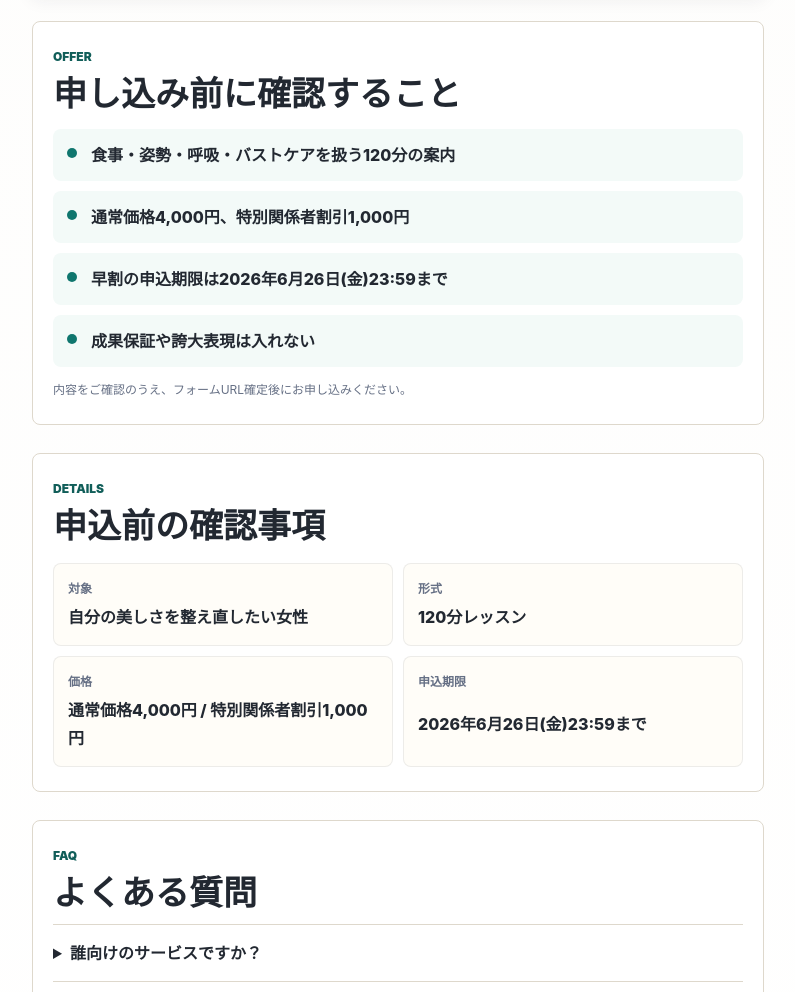
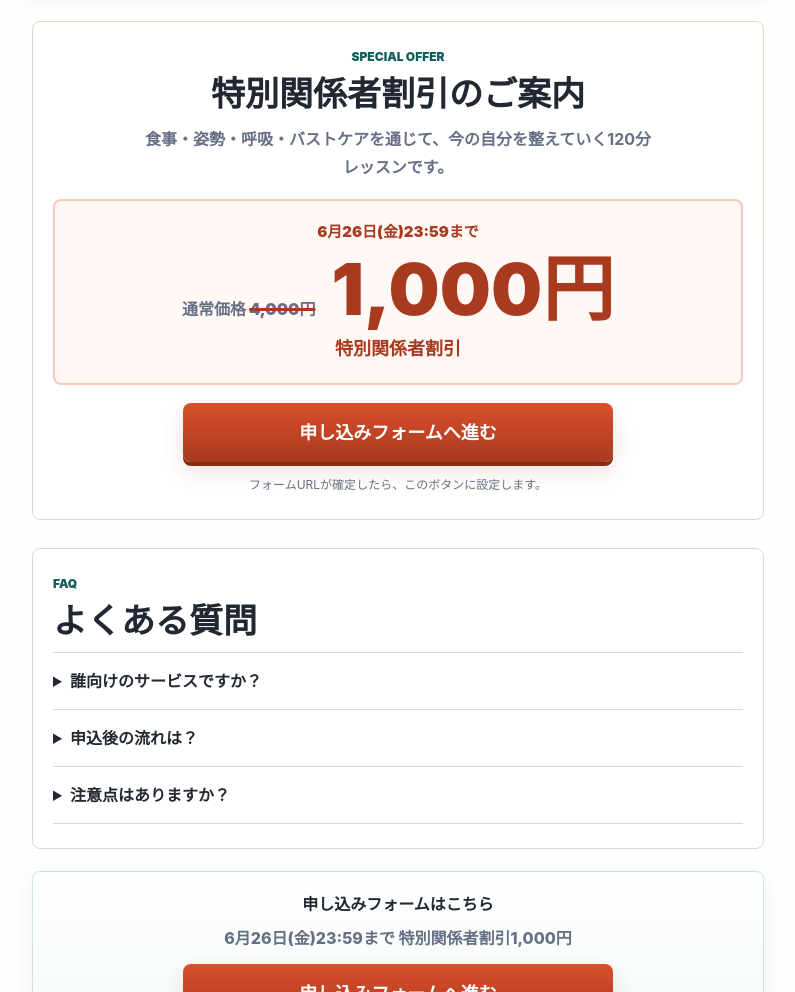
Before and after one commit to manga-lp-pages/manga-lp-pages.github.io, a plain HTML site: page again/index.html in a window 1280 px wide. Shown: the part 7780-8772 px from the top of the page, without its empty margins (242-1037 px from the left). Drawn offline with Linux system fonts and the light colour scheme.

Commit message:
Emphasize early discount offer

```diff
--- a/again/index.html
+++ b/again/index.html
@@ -40,39 +40,20 @@
       <img src="assets/manga/12.png" width="1600" height="2400" alt="漫画本編 12ページ目" loading="lazy" decoding="async">
     </section>
 
-    <section class="section-card" aria-labelledby="offer-title">
-      <p class="section-label">Offer</p>
-      <h2 id="offer-title">申し込み前に確認すること</h2>
-      <ul class="plain-list">
-        <li>食事・姿勢・呼吸・バストケアを扱う120分の案内</li>
-        <li>通常価格4,000円、特別関係者割引1,000円</li>
-        <li>早割の申込期限は2026年6月26日(金)23:59まで</li>
-        <li>成果保証や誇大表現は入れない</li>
-      </ul>
-      <p class="notice">内容をご確認のうえ、フォームURL確定後にお申し込みください。</p>
-    </section>
-
-    <section class="section-card" aria-labelledby="details-title">
-      <p class="section-label">Details</p>
-      <h2 id="details-title">申込前の確認事項</h2>
-      <dl class="details-grid">
-        <div>
-          <dt>対象</dt>
-          <dd>自分の美しさを整え直したい女性</dd>
-        </div>
-        <div>
-          <dt>形式</dt>
-          <dd>120分レッスン</dd>
-        </div>
-        <div>
-          <dt>価格</dt>
-          <dd>通常価格4,000円 / 特別関係者割引1,000円</dd>
-        </div>
-        <div>
-          <dt>申込期限</dt>
-          <dd>2026年6月26日(金)23:59まで</dd>
-        </div>
-      </dl>
+    <section class="section-card offer-card" aria-labelledby="offer-title">
+      <p class="section-label">Special Offer</p>
+      <h2 id="offer-title">特別関係者割引のご案内</h2>
+      <p class="offer-copy">食事・姿勢・呼吸・バストケアを通じて、今の自分を整えていく120分レッスンです。</p>
+      <div class="price-card" aria-label="価格">
+        <p class="price-label">6月26日(金)23:59まで</p>
+        <p class="price-row">
+          <span class="regular-price">通常価格 <span>4,000円</span></span>
+          <span class="special-price">1,000円</span>
+        </p>
+        <p class="price-note">特別関係者割引</p>
+      </div>
+      <a class="cta-button" href="#" aria-disabled="true">申し込みフォームへ進む</a>
+      <p class="notice">フォームURLが確定したら、このボタンに設定します。</p>
     </section>
 
     <section class="section-card faq" aria-labelledby="faq-title">
--- a/again/style.css
+++ b/again/style.css
@@ -209,6 +209,67 @@ h2 {
   background: var(--accent);
 }
 
+.offer-card {
+  text-align: center;
+}
+
+.offer-copy {
+  margin: 0 auto 16px;
+  max-width: 32em;
+  color: var(--muted);
+  font-weight: 700;
+}
+
+.price-card {
+  margin: 18px auto 18px;
+  padding: 18px;
+  border: 2px solid rgba(217, 79, 43, 0.28);
+  border-radius: 8px;
+  background: #fff8f4;
+}
+
+.price-label {
+  margin: 0 0 8px;
+  color: var(--cta-dark);
+  font-size: 15px;
+  font-weight: 900;
+}
+
+.price-row {
+  display: flex;
+  flex-wrap: wrap;
+  align-items: baseline;
+  justify-content: center;
+  gap: 8px 16px;
+  margin: 0;
+}
+
+.regular-price {
+  color: var(--muted);
+  font-size: 16px;
+  font-weight: 900;
+}
+
+.regular-price span {
+  text-decoration: line-through;
+  text-decoration-color: var(--cta-dark);
+  text-decoration-thickness: 3px;
+}
+
+.special-price {
+  color: var(--cta-dark);
+  font-size: clamp(42px, 13vw, 72px);
+  font-weight: 900;
+  line-height: 1;
+}
+
+.price-note {
+  margin: 8px 0 0;
+  color: var(--cta-dark);
+  font-size: 18px;
+  font-weight: 900;
+}
+
 .details-grid {
   display: grid;
   gap: 10px;
```
